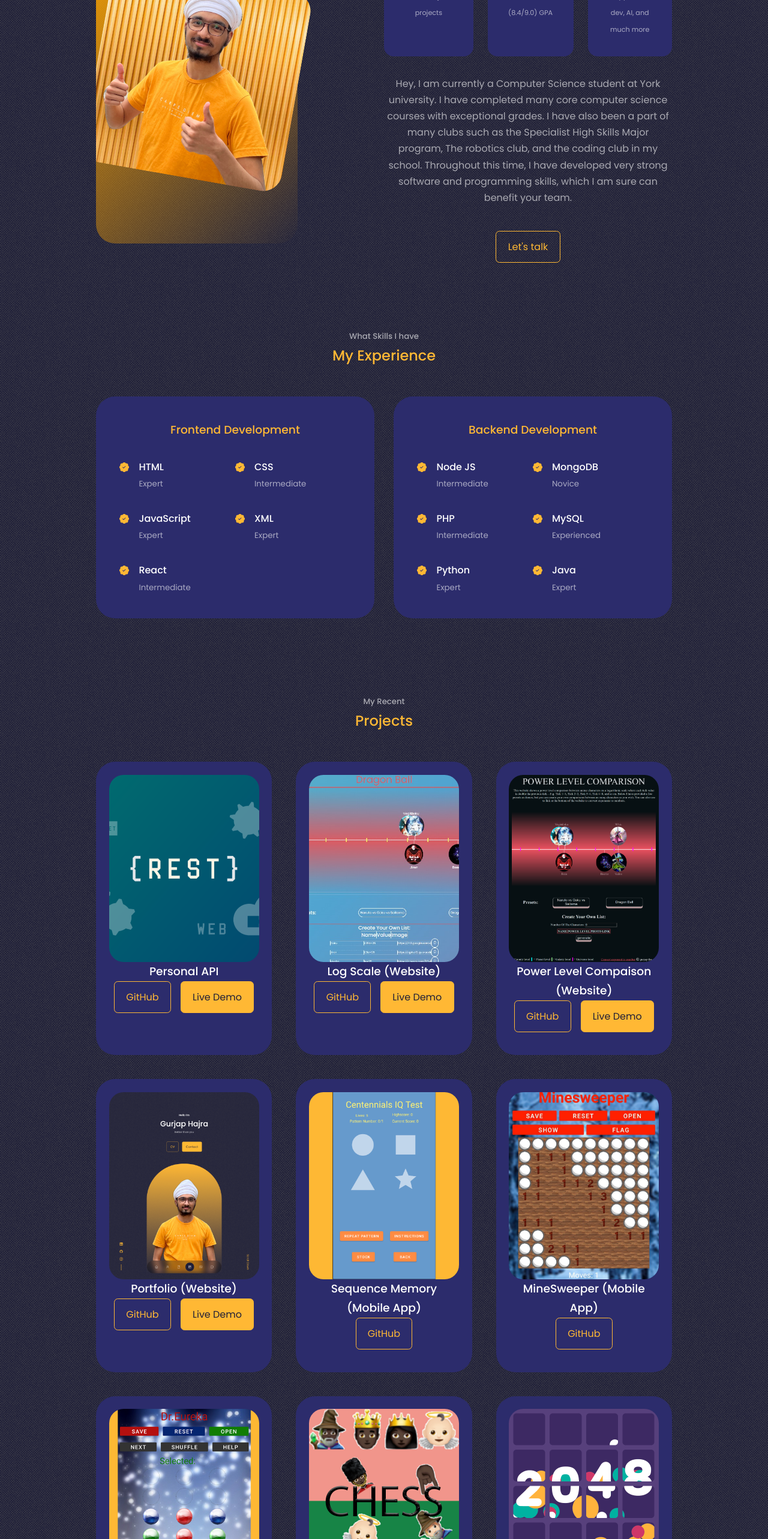
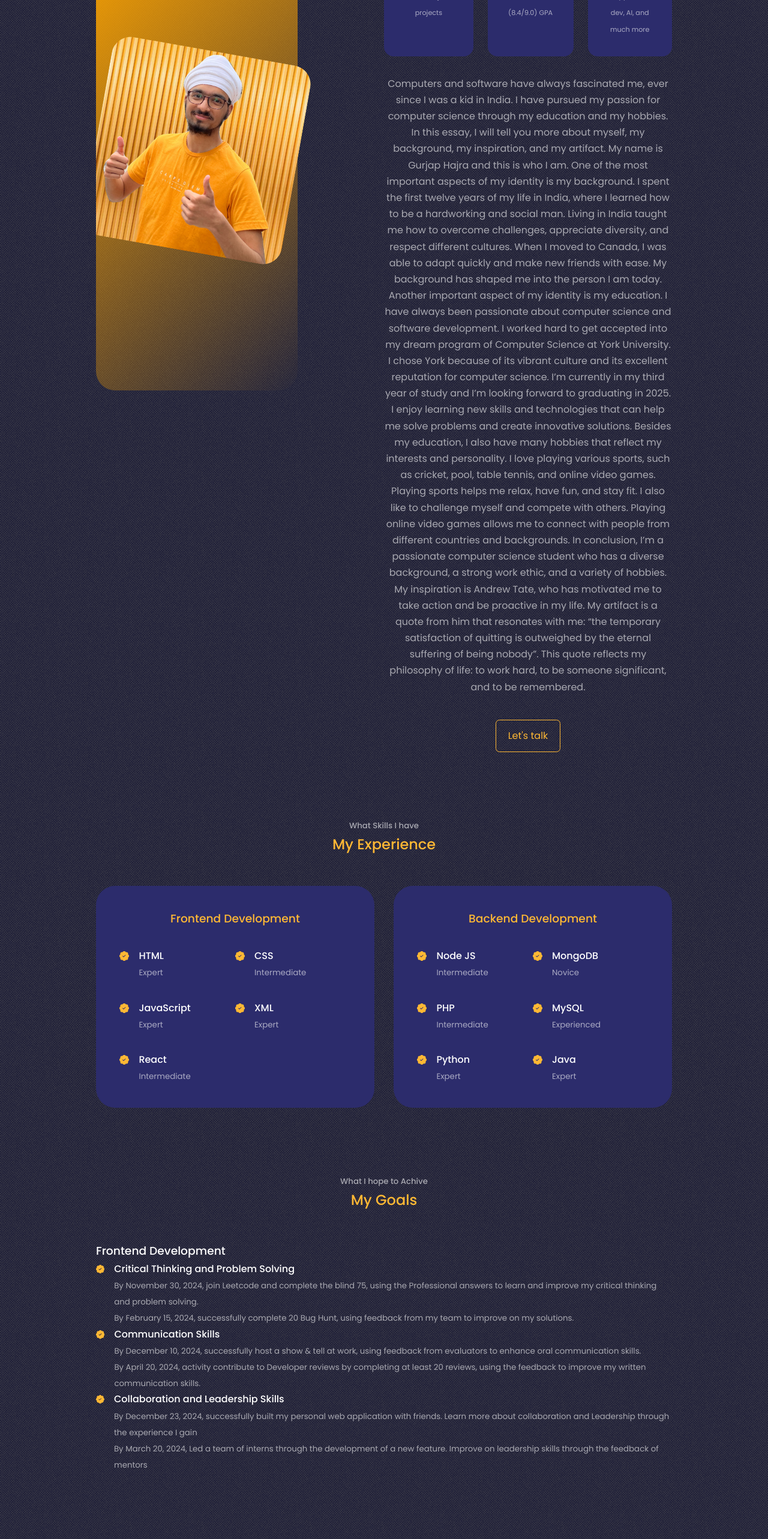
Before and after one commit to GurjapHajra/portfolio, a React (Create React App) app: page / in a window 1280 px wide. Shown: the part 1220-3786 px from the top of the page at 60% size. Built offline with nearby package versions, Linux system fonts and the light colour scheme; the HTML template or start-up script is replaced by a standard one.

Commit message:
bad additions

```diff
--- a/src/App.js
+++ b/src/App.js
@@ -3,6 +3,7 @@ import  Header from "./components/header/header"
 import  About from "./components/about/about"
 import  Contact from "./components/contact/Contact"
 import  Experience from "./components/experience/experience"
+import Goals from './components/Goals/Goals';
 import  Nav from "./components/nav/Nav"
 import Projects from './components/projects/projects';
 import  Footer from "./components/footer/footer"
@@ -14,6 +15,7 @@ function App() {
       <Nav/>
       <About/>
       <Experience/>
+      <Goals/>
       <Projects/>
       <Contact/>
       <Footer/>
--- /dev/null
+++ b/src/components/Goals/Goals.css
@@ -0,0 +1,83 @@
+#experience{
+    padding-top : 7rem;
+    position: relative;
+    display: flex;
+    flex-direction: column;
+    align-items: center;
+    justify-content: center;
+}
+
+.experience__container{
+    display: grid;
+    grid-template-columns: 1fr 1fr;
+    gap: 2rem;
+}
+
+.experience__container > div{
+    background: var(--color-bg-variant);
+    padding: 2.4rem;
+    border-radius: 2rem;
+    border: 1px solid transparent;
+    transition: var(--transition);
+}
+
+.experience__container > div:hover{
+    background: transparent;
+    border-color: var(--color-bg-variant);
+    cursor: default;
+}
+
+.experience__container > div h3{
+    text-align: center;
+    margin-bottom: 2rem;
+    color: var(--color-primary);
+}
+
+.experience__content{
+    display: grid;
+    grid-template-columns: 1fr 1fr;
+    row-gap: 2rem;
+}
+
+.experience__details{
+    display: flex;
+    gap: 1rem;
+}
+
+.experience__details .icon{
+    margin-top: 6px;
+    color: var(--color-primary);
+}
+
+@media screen and (max-width:1024px){
+    .experience__container{
+        grid-template-columns: 1fr;
+    }
+
+    .experience__container > div{
+        width: 80%;
+        padding: 1rem;
+        margin: 0 auto;
+    }
+
+    .experience__container > div h3{
+        margin-bottom: 1rem;
+    }
+
+    .experience__content{
+        padding: 1rem;
+    }
+}
+@media screen and (max-width:600px){
+    .experience__container{
+        gap: 1rem;
+    }
+
+    .experience__container > div{
+        width: 90%;
+        padding: 2rem 1rem;
+    }
+    .experience__container > div h3{
+        margin-bottom: 1rem;
+    }
+}
--- /dev/null
+++ b/src/components/Goals/Goals.jsx
@@ -0,0 +1,65 @@
+import React from 'react'
+import "./Goals.css"
+import {BsPatchCheckFill} from "react-icons/bs"
+
+const Goals = () => {
+  return (
+    <section id='experience'>
+
+    <h5>What I hope to Achive</h5>
+    <h2>My Goals</h2>
+
+    <div className="container">
+      <div className="experience__frontend">
+        <h3>Frontend Development</h3>
+        <div>
+          <article className='experience__details'>
+            <BsPatchCheckFill className='icon'/>
+            <div>
+              <h4>Critical Thinking and Problem Solving</h4>
+              <small className='text-light'>By November 30, 2024, join Leetcode and complete the blind 75, using the
+Professional answers to learn and improve my critical thinking and problem
+solving.</small>
+              <br></br>
+              <small className='text-light'>By February 15, 2024, successfully complete 20 Bug Hunt, using feedback
+from my team to improve on my solutions.</small>
+            </div>
+          </article>
+          <article className='experience__details'>
+            <BsPatchCheckFill className='icon'/>
+            <div>
+              <h4> Communication Skills</h4>
+
+              <small className='text-light'>By December 10, 2024, successfully host a show & tell at work, using
+feedback from evaluators to enhance oral communication skills.</small>
+              <br></br>
+              <small className='text-light'>By April 20, 2024, activity contribute to Developer reviews by completing at
+least 20 reviews, using the feedback to improve my written communication
+skills.
+</small>
+
+            </div>
+          </article>
+          <article className='experience__details'>
+            <BsPatchCheckFill className='icon'/>
+            <div>
+              <h4>Collaboration and Leadership Skills</h4>
+
+              <small className='text-light'>By December 23, 2024, successfully built my personal web application with
+friends. Learn more about collaboration and Leadership through the
+experience I gain</small>
+              <br></br>
+              <small className='text-light'>By March 20, 2024, Led a team of interns through the development of a new
+feature. Improve on leadership skills through the feedback of mentors</small>
+
+            </div>
+          </article>
+        </div>
+      </div>
+    </div>
+
+    </section>
+  )
+}
+
+export default Goals
--- a/src/components/about/about.jsx
+++ b/src/components/about/about.jsx
@@ -41,11 +41,33 @@ const about = () => {
           </article>
           </div>
           <div id='about_info'>
-          <p>
-          Hey, I am currently a Computer Science student at York university. I have completed many core computer science courses with exceptional grades.
-          I have also been a part of many clubs such as the Specialist High Skills Major program, The robotics club, and the coding
-club in my school. Throughout this time, I have developed very strong software and programming skills, which I
-am sure can benefit your team.
+          <p>Computers and software have always fascinated me, ever since I was a kid in India. I have
+pursued my passion for computer science through my education and my hobbies. In this
+essay, I will tell you more about myself, my background, my inspiration, and my artifact. My
+name is Gurjap Hajra and this is who I am.
+One of the most important aspects of my identity is my background. I spent the first twelve
+years of my life in India, where I learned how to be a hardworking and social man. Living in
+India taught me how to overcome challenges, appreciate diversity, and respect different
+cultures. When I moved to Canada, I was able to adapt quickly and make new friends with
+ease. My background has shaped me into the person I am today.
+Another important aspect of my identity is my education. I have always been passionate
+about computer science and software development. I worked hard to get accepted into my
+dream program of Computer Science at York University. I chose York because of its vibrant
+culture and its excellent reputation for computer science. I’m currently in my third year of
+study and I’m looking forward to graduating in 2025. I enjoy learning new skills and
+technologies that can help me solve problems and create innovative solutions.
+Besides my education, I also have many hobbies that reflect my interests and personality. I
+love playing various sports, such as cricket, pool, table tennis, and online video games.
+Playing sports helps me relax, have fun, and stay fit. I also like to challenge myself and
+compete with others. Playing online video games allows me to connect with people from
+different countries and backgrounds.
+In conclusion, I’m a passionate computer science student who has a diverse background, a
+strong work ethic, and a variety of hobbies. My inspiration is Andrew Tate, who has
+motivated me to take action and be proactive in my life. My artifact is a quote from him that
+resonates with me: “the temporary satisfaction of quitting is outweighed by the eternal
+suffering of being nobody”. This quote reflects my philosophy of life: to work hard, to be
+someone significant, and to be remembered.
+
           </p>
 
           <a href='#contact' className='btn btn-primanry'>Let's talk</a>
```
